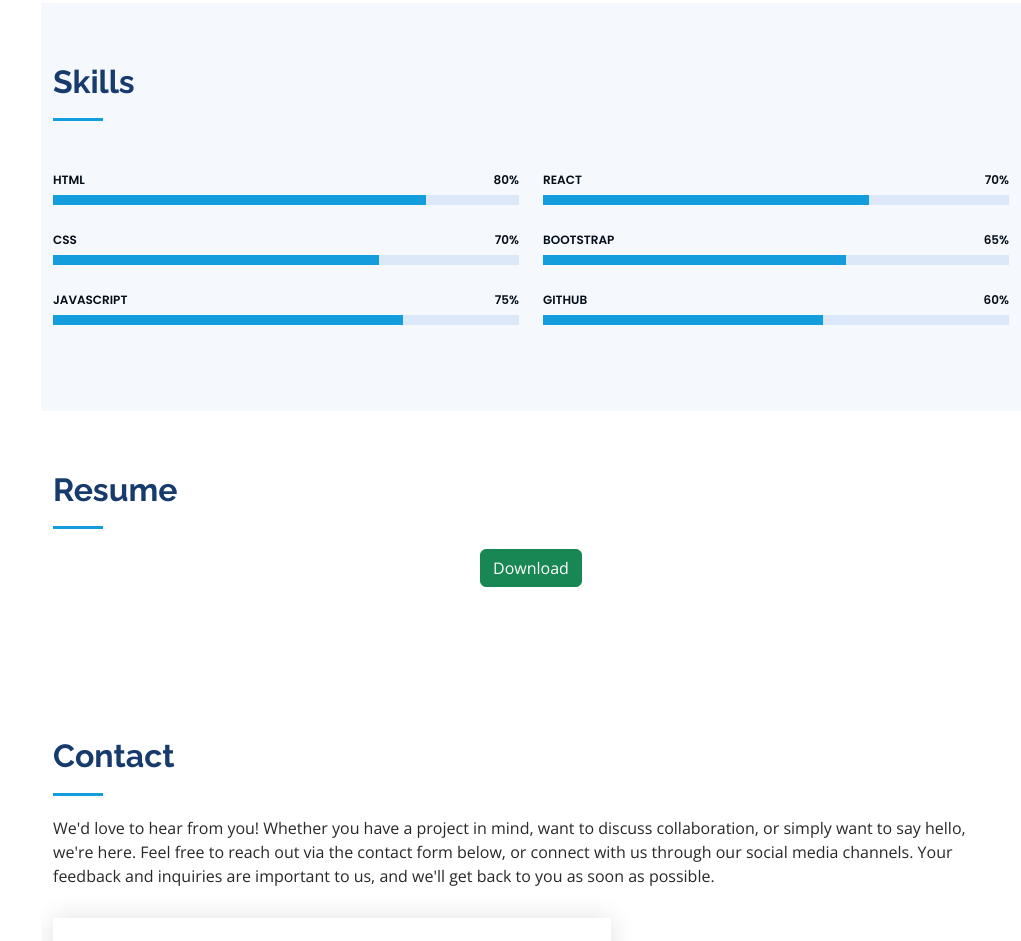
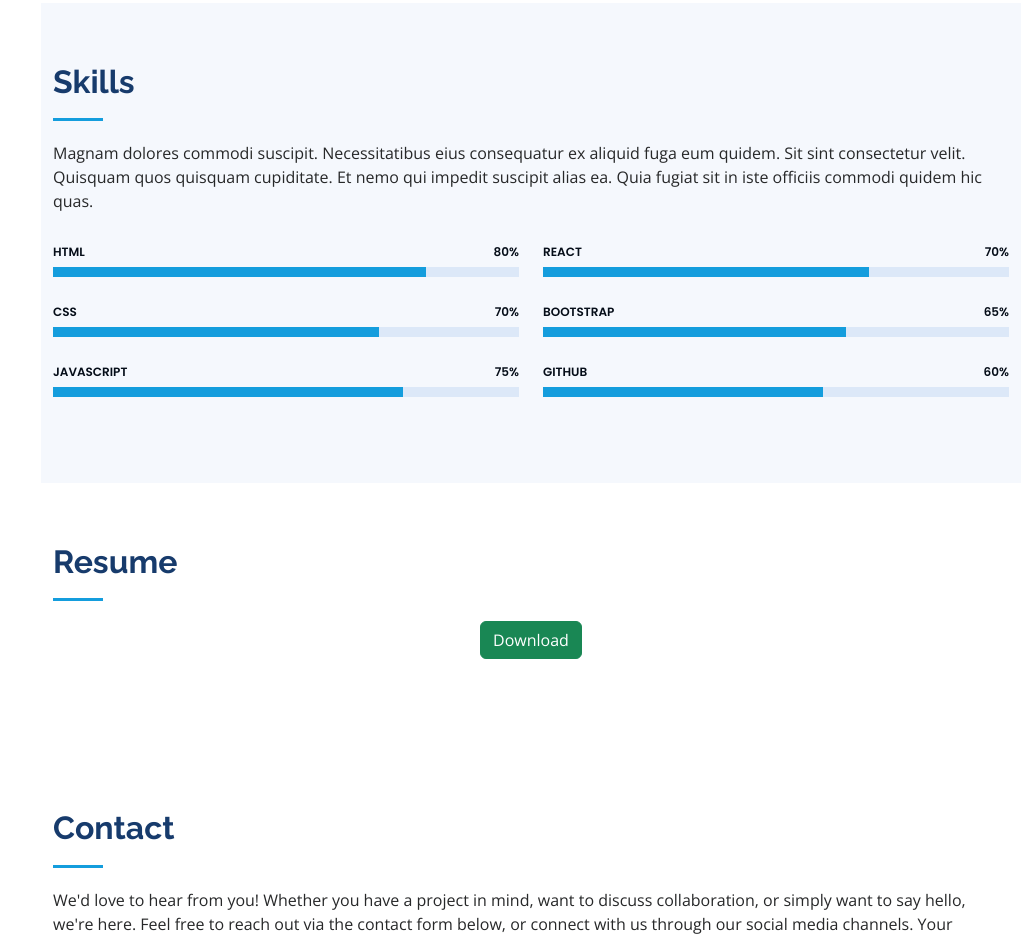
Before and after one commit to harshalchoudhary11/potfolio, a plain HTML site: page index.html in a window 1280 px wide. Shown: the part 1429-2370 px from the top of the page, without its empty margins (259-1280 px from the left). Drawn offline with nearby package versions, Linux system fonts and the light colour scheme.

Commit message:
Update index.html
Final Commit

```diff
--- a/index.html
+++ b/index.html
@@ -127,6 +127,9 @@
 
         <div class="section-title">
           <h2>Skills</h2>
+          <p>Magnam dolores commodi suscipit. Necessitatibus eius consequatur ex aliquid fuga eum quidem. Sit sint
+            consectetur velit. Quisquam quos quisquam cupiditate. Et nemo qui impedit suscipit alias ea. Quia fugiat sit
+            in iste officiis commodi quidem hic quas.</p>
         </div>
 
         <div class="row skills-content">
```
